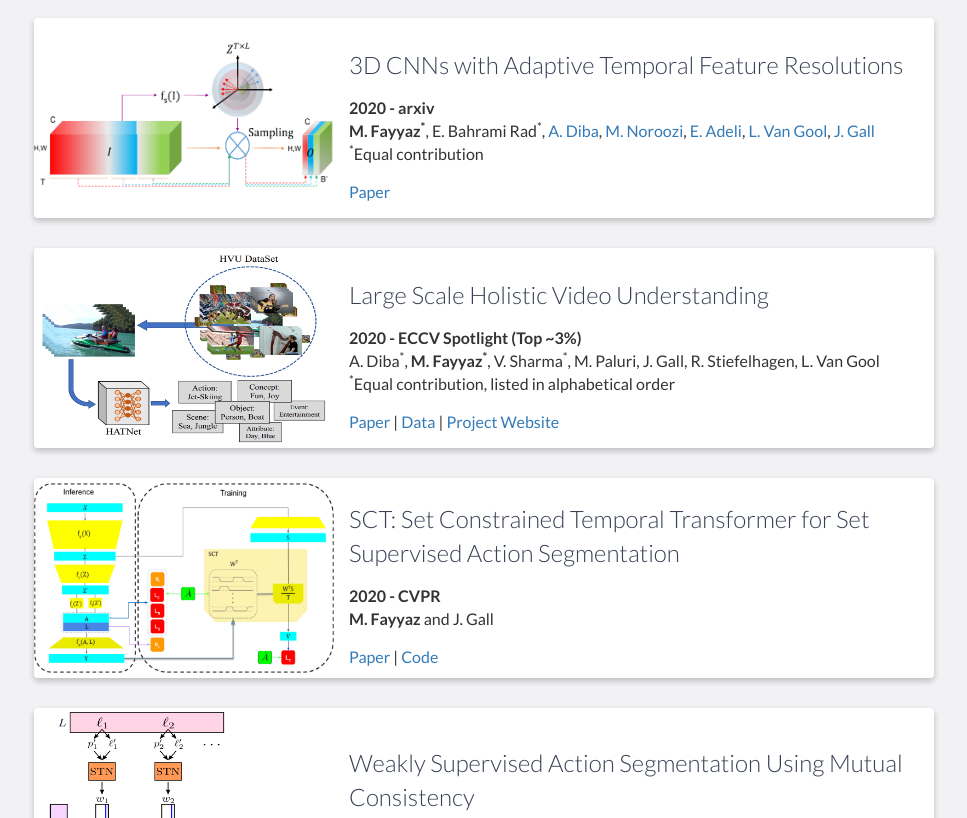
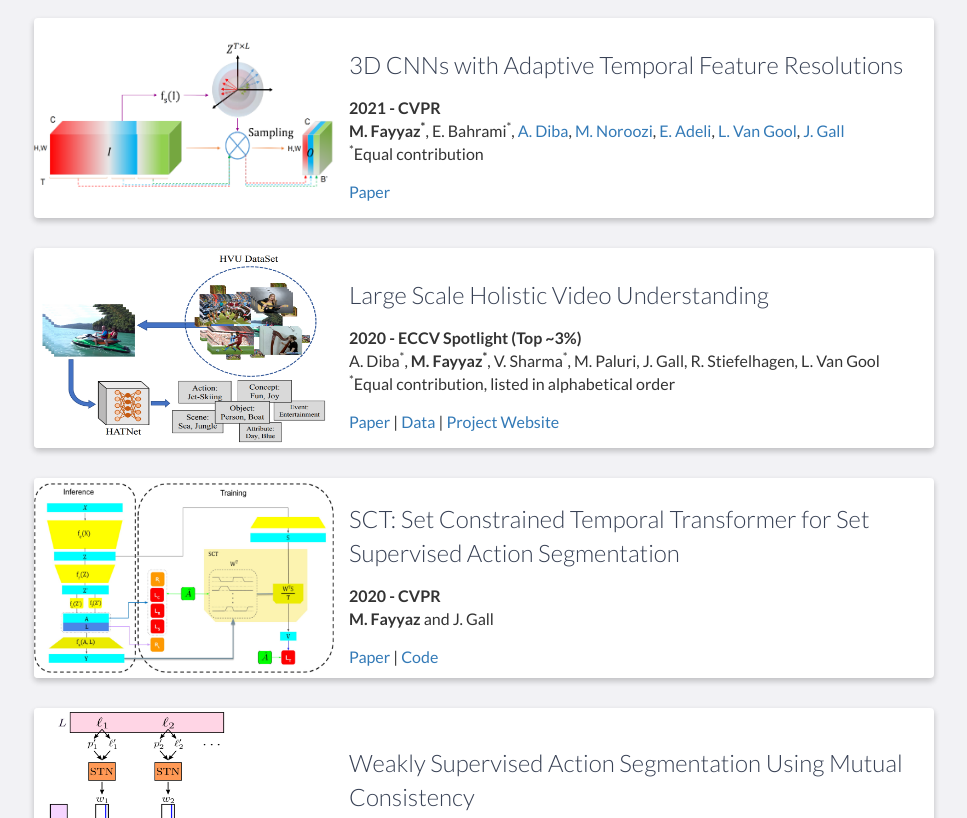
Before and after one commit to MohsenFayyaz89/mohsenfayyaz89.github.io, a website: page index.html in a window 1280 px wide. Shown: the part 1200-2018 px from the top of the page, without its empty margins (156-1123 px from the left). Drawn offline with nearby package versions, Linux system fonts and the light colour scheme.

Commit message:
CVPR21 added

```diff
--- a/index.html
+++ b/index.html
@@ -109,8 +109,8 @@
                     <div class="project-info">
                         <p>
                             <h3>3D CNNs with Adaptive Temporal Feature Resolutions</h3>
-                            <b>2020 - arxiv</b><br>
-                            <b>M. Fayyaz<sup>*</sup></b>, E. Bahrami Rad<sup>*</sup>, <a href="https://scholar.google.com/citations?user=T9Kr7gEAAAAJ&hl=en" target="_blank">A. Diba</a>,  <a href="https://scholar.google.com/citations?hl=en&user=NbW68EAAAAAJ&view_op=list_works&sortby=pubdate#" target="_blank">M. Noroozi</a>, <a href="https://stanford.edu/~eadeli/" target="_blank">E. Adeli</a>, <a href="https://scholar.google.com/citations?user=TwMib_QAAAAJ&hl=en" target="_blank">L. Van Gool</a>, <a href="http://gall.cv-uni-bonn.de/" target="_blank">J. Gall</a><br>
+                            <b>2021 - CVPR</b><br>
+                            <b>M. Fayyaz<sup>*</sup></b>, E. Bahrami<sup>*</sup>, <a href="https://scholar.google.com/citations?user=T9Kr7gEAAAAJ&hl=en" target="_blank">A. Diba</a>,  <a href="https://scholar.google.com/citations?hl=en&user=NbW68EAAAAAJ&view_op=list_works&sortby=pubdate#" target="_blank">M. Noroozi</a>, <a href="https://stanford.edu/~eadeli/" target="_blank">E. Adeli</a>, <a href="https://scholar.google.com/citations?user=TwMib_QAAAAJ&hl=en" target="_blank">L. Van Gool</a>, <a href="http://gall.cv-uni-bonn.de/" target="_blank">J. Gall</a><br>
                             <sup>*</sup>Equal contribution
                         </p>
                         <a href="https://arxiv.org/pdf/2011.08652.pdf">Paper</a>
```
